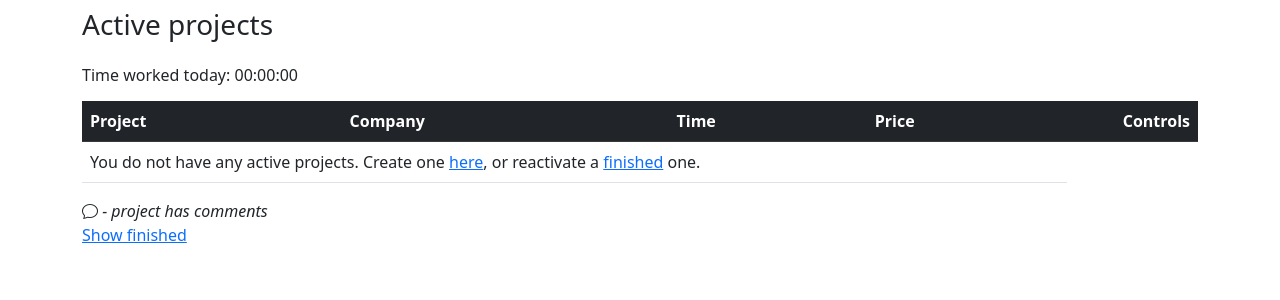
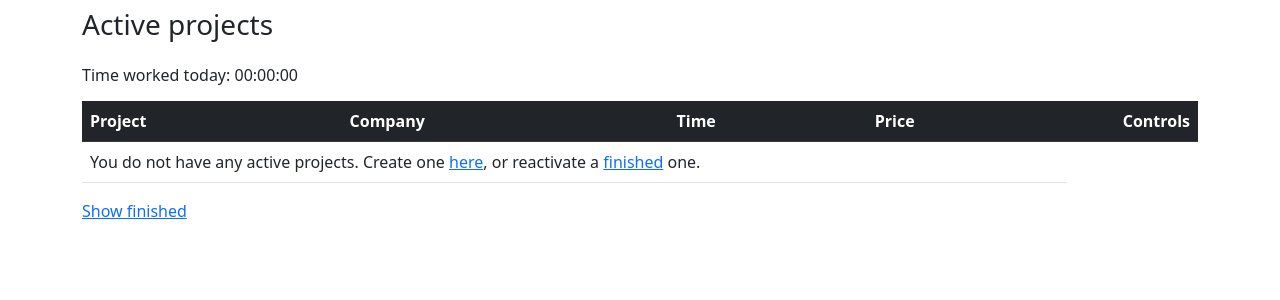
Before and after one commit to Capscience/project-manager, a Flask app: template src/templates/manager.html in a window 1280 px wide. Shown: the part 56-356 px from the top of the page. Run offline with Flask 2, Linux system fonts and the light colour scheme; the template is opened without the code that fills it, so the values that code supplies are empty.

Commit message:
manager: removed unnecessary explanation for comment icon

```diff
--- a/src/templates/finished.html
+++ b/src/templates/finished.html
@@ -52,7 +52,6 @@
         </tbody>
     </table>
 </div>
-<div><i class="bi bi-chat me-1"> - project has comments</i></div>
 <a class="link" href="{{ url_for('manager') }}">Show active</a>
 
 {% endblock %}
--- a/src/templates/manager.html
+++ b/src/templates/manager.html
@@ -94,10 +94,8 @@
         </tbody>
     </table>
 </div>
-<div><i class="bi bi-chat me-1"> - project has comments</i></div>
 <a class="link" href="{{ url_for('finished') }}">Show all finished</a>
 {% else %}
-<div><i class="bi bi-chat me-1"> - project has comments</i></div>
 <a class="link" href="{{ url_for('finished') }}">Show finished</a>
 {% endif %}
 
```
